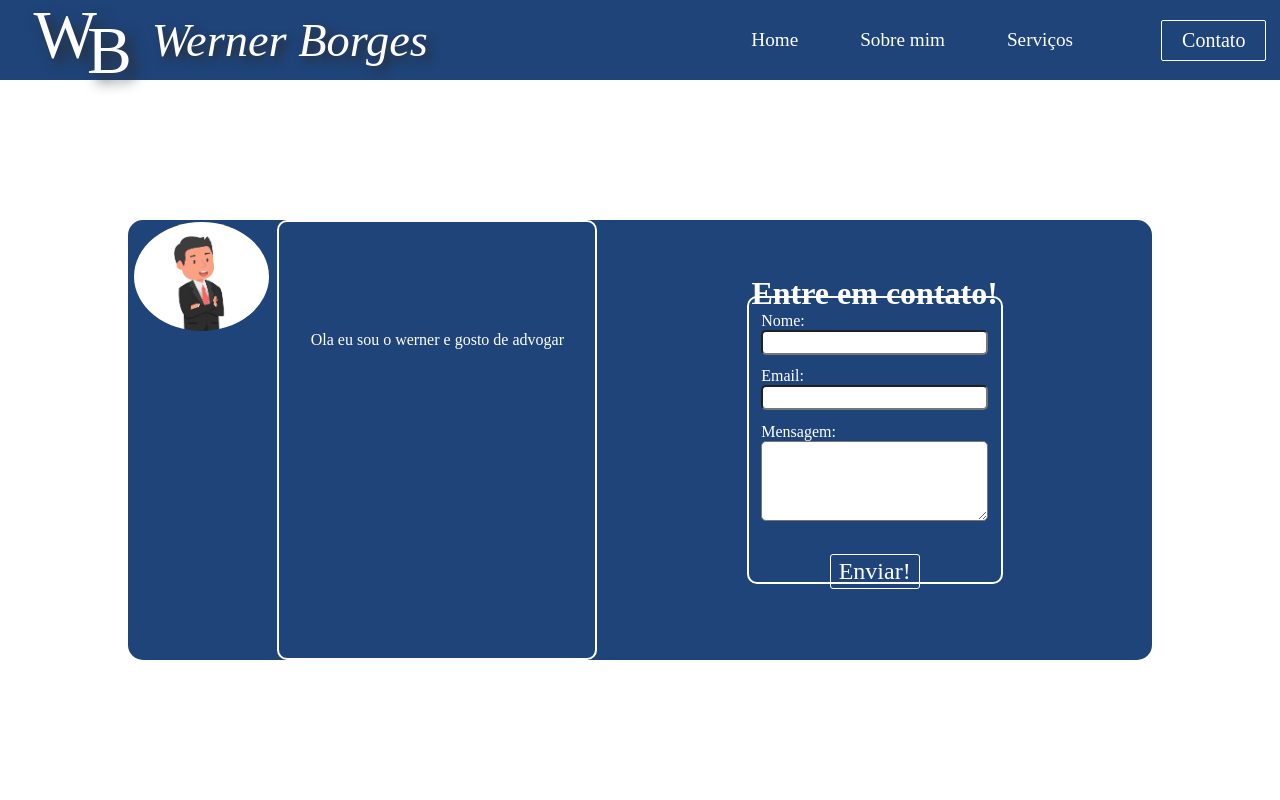
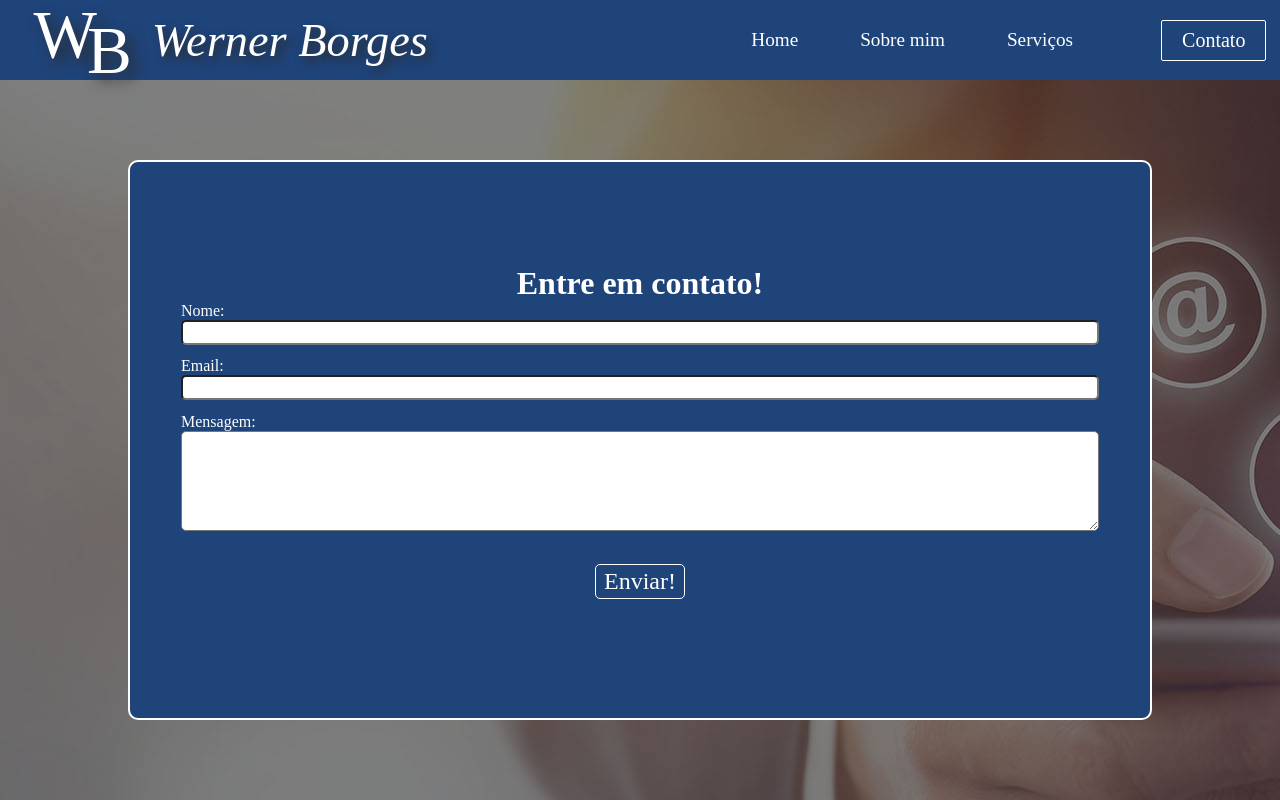
Before and after one commit to JuniorBragaJ/react-landingPage, a React (Create React App) app in the folder react-landingpage/: page /contact in a window 1280 px wide. Shown: the top 800 px of the page. Built offline with nearby package versions, Linux system fonts and the light colour scheme; a web font is replaced by a local one.

Commit message:
Criando verificação form - URGENTE

```diff
--- a/react-landingpage/src/components/ContactForm.css
+++ b/react-landingpage/src/components/ContactForm.css
@@ -3,8 +3,8 @@
     border: 2px solid white;
     border-radius: 10px;
     color: white;
-    height: 36vh;
-    width: 20vw;
+    height: 70vh;
+    width: 80vw;
     display: flex;
     flex-direction: column;
     align-items: center;
@@ -57,14 +57,14 @@
 .contact-form-message-textarea{
     font-size: 16px;
     width: 100%;
-    height: 80px;
+    height: 100px;
     border-radius: 5px;
 }
 
 /* Send button */
 .contact-form-send {
     background: none;
-    border-radius: 3px;
+    border-radius: 5px;
 	border: 1px solid #fff;
 	margin: 1rem;
     padding: 0.2rem 0.5rem 0.2rem 0.5rem;
--- a/react-landingpage/src/components/ContactForm.js
+++ b/react-landingpage/src/components/ContactForm.js
@@ -16,6 +16,7 @@ export default function ContactUs() {
           console.log(error.text);
       });
       e.target.reset();
+      window.alert("Mensagem enviada com sucesso")
   }
 
 
--- a/react-landingpage/src/components/pages/Contact.css
+++ b/react-landingpage/src/components/pages/Contact.css
@@ -4,11 +4,13 @@
     display: flex;
     align-items: center;
     justify-content: center;
+    background-image: url('../../images/background-contact.jpg');
 }
 
 .contact-us-wrapper{
     max-width: 1120px;
     width: 80%;
+    height: 70vh;
     background-color: #1f447a;
     border-radius: 15px;
     display: flex;
@@ -21,8 +23,8 @@
     border: 2px solid white;
     border-radius: 10px;
     color: white;
-    height: 55vh;
-    width: 25vw;
+    height: 75%;
+    width: 80%;
     display: flex;
     flex-direction: column;
     align-items: center;
@@ -49,8 +51,7 @@
 
 @media only screen and (max-width: 1120px) {
     .contact-us-wrapper {
-      display: flex;
-      flex-direction: column;
+
 
     }
   }
--- a/react-landingpage/src/components/pages/Contact.js
+++ b/react-landingpage/src/components/pages/Contact.js
@@ -6,14 +6,14 @@ export default function Contact() {
     return (
         <div className="contact-page-container">
             <div className="contact-us-wrapper">
-                <div className="contact-us-content">
+                {/* <div className="contact-us-content">
                     <div className="contact-us-content-img-wrap">
                         <img className="contact-us-content-img" src="../images/ContactPhoto.png"/>
                     </div>
-                    <p className="contact-us-content-txt">
+                     <p className="contact-us-content-txt">
                         Ola eu sou o werner e gosto de advogar
                     </p>
-                </div>
+                </div>  */}
                 <ContactUs/>
             </div>
         </div>
```
Also changed, not shown: react-landingpage/public/images/background-contact.jpg (added), react-landingpage/src/images/background-contact.jpg (added).
